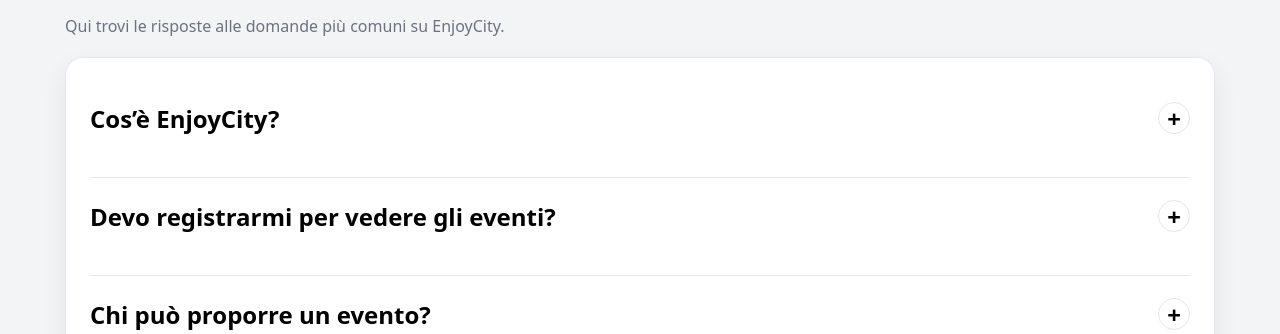
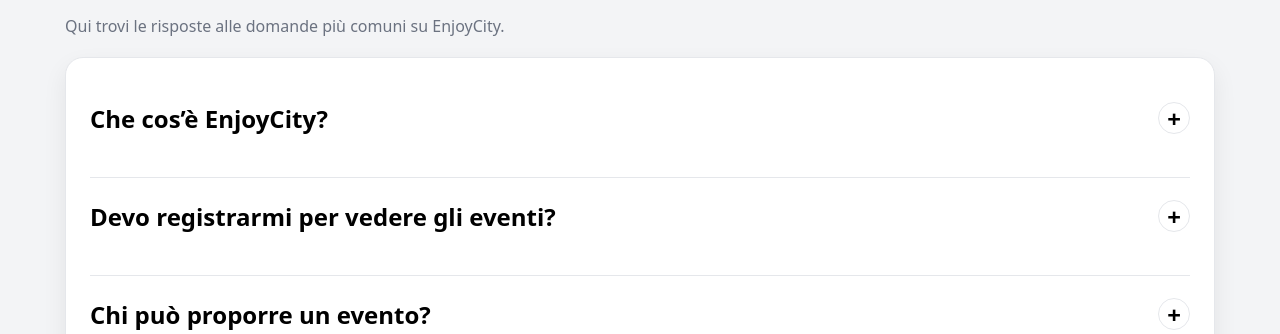
Before and after one commit to vincenzogaldiero/EnjoyCity, a PHP site: page /faq.php in a window 1280 px wide. Shown: the part 182-516 px from the top of the page. Run offline with PHP 8.4, Linux system fonts and the light colour scheme; some libraries are stand-ins or nearby versions.

Commit message:
correzioni minimali

```diff
--- a/chi_siamo.php
+++ b/chi_siamo.php
@@ -13,7 +13,7 @@ $ruolo  = $_SESSION['ruolo'] ?? null;
 <section class="page-head">
     <h1>Chi siamo</h1>
     <p class="muted">
-        EnjoyCity è un progetto pensato per valorizzare gli eventi locali e rendere semplice scoprire
+        EnjoyCity è un progetto pensato per valorizzare gli eventi locali e rendere semplice scoprire che
         cosa succede in città e sul territorio.
     </p>
 </section>
--- a/faq.php
+++ b/faq.php
@@ -18,12 +18,12 @@ require_once __DIR__ . '/includes/header.php';
         <?php
         // 👉 qui scrivi tu le FAQ: basta aggiungere righe
         $faqs = [
-            ["Cos’è EnjoyCity?", "È una piattaforma che promuove eventi locali per farti vivere la tua città come un turista."],
+            ["Che cos’è EnjoyCity?", "È una piattaforma che promuove eventi locali per farti vivere la tua città come un turista."],
             ["Devo registrarmi per vedere gli eventi?", "No, gli eventi sono visibili a tutti. Registrandoti puoi proporre eventi e interagire di più con il nostro team."],
             ["Chi può proporre un evento?", "Gli utenti registrati possono proporre eventi dalla pagina dedicata. L’amministratore valuta e pubblica."],
             ["Perché alcuni eventi non hanno posti disponibili?", "Perché esistono anche eventi informativi o ad accesso libero: in quel caso i posti non sono obbligatori."],
             ["Come vengono approvati gli eventi?", "Ogni evento proposto viene controllato dall’amministratore per garantire qualità e coerenza delle informazioni."],
-            ["Posso modificare un evento che ho proposto?", "No, non puoi modificare un evento già proposto ma sarà l'amministratore a fare i dovuti controlli e ad apportare le dovute modifiche."],
+            ["Posso modificare un evento che ho proposto?", "No, non puoi modificare un evento già proposto, ma sarà l'amministratore a fare i dovuti controlli e ad apportare le dovute modifiche."],
             ["Le recensioni sono tutte pubbliche?", "No, sono prima approvate dall'amministratore."],
             ["Come posso contattarvi?", "Vai nella sezione Contatti: trovi email, telefono e informazioni di contatto."],
             ["EnjoyCity è un progetto ufficiale del Comune?", "No, è una startup: promuove eventi e territorio con finalità informative."],
```
